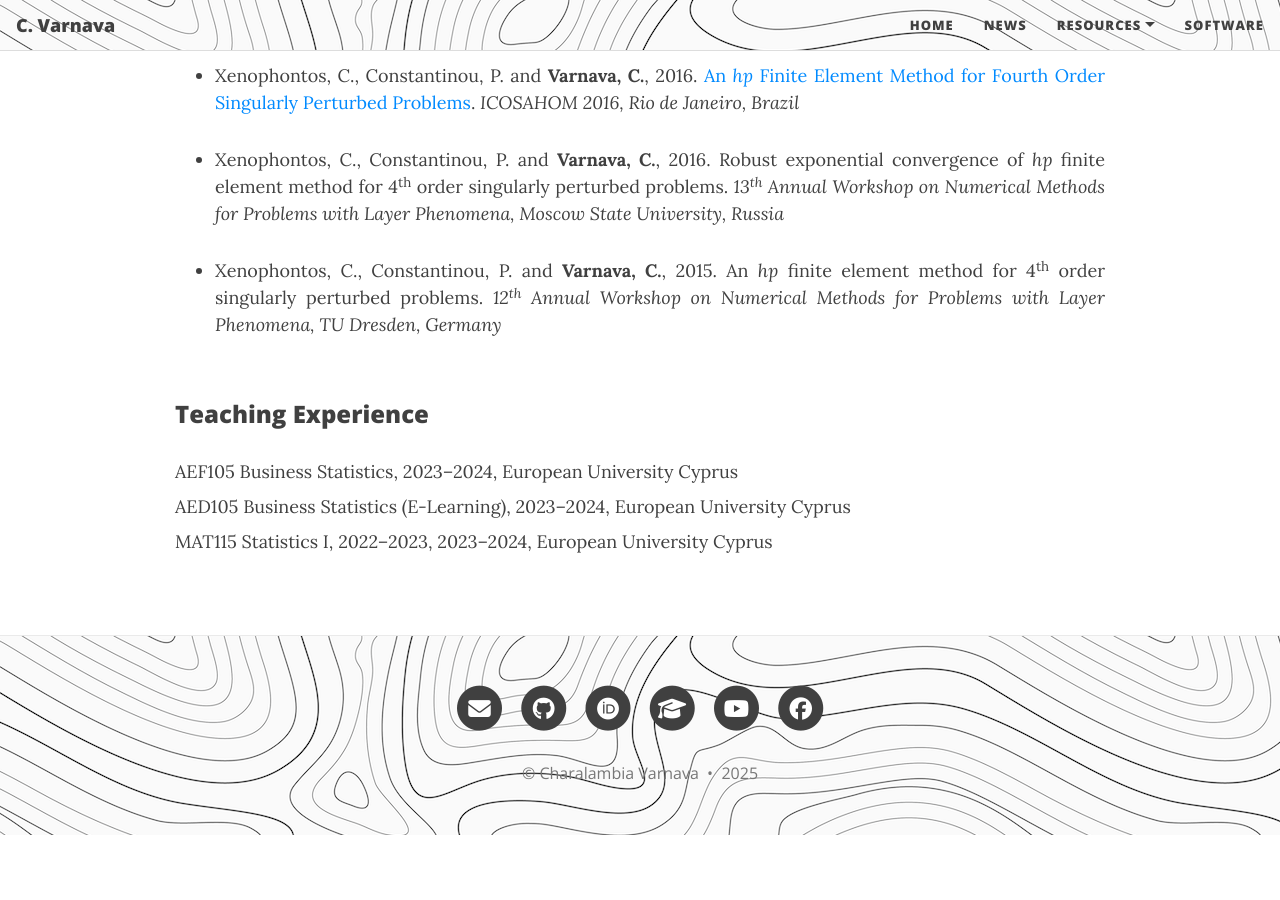
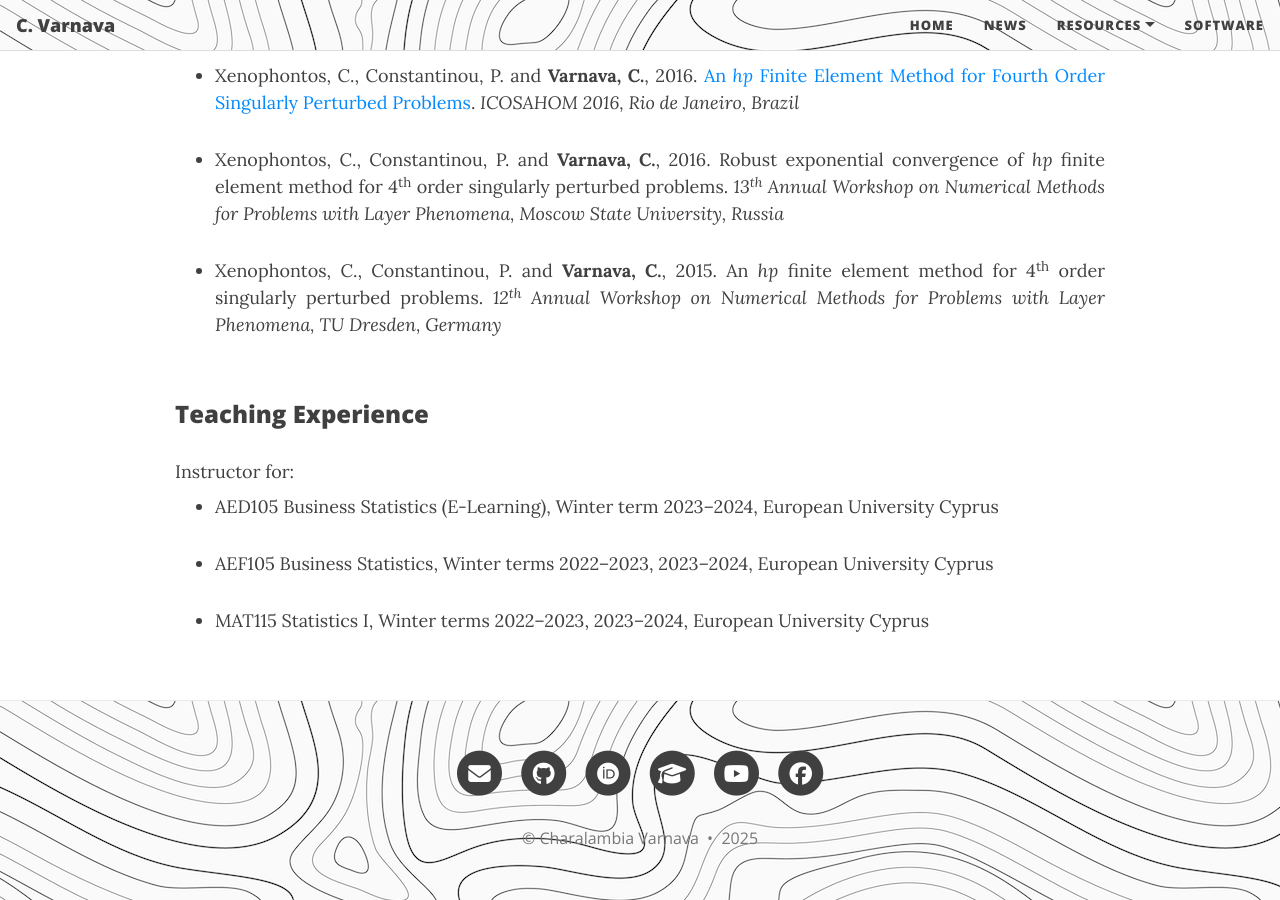
Before and after one commit to ch-var/ch-var.github.io, a Jekyll site: the page built from CV.html, in a window 1280 px wide and 900 px high, scrolled down 5472 px. Built offline with Jekyll 4.4.1, drawn with Linux system fonts in a browser that asks for light colours; formulas are drawn with MathJax 3; before the commit the page ends 6307 px from its top, so only the background shows below that.

Commit message:
Update CV.html

```diff
--- a/CV.html
+++ b/CV.html
@@ -155,9 +155,14 @@ mathjax: true
 </ul>
 <br>
 <p style="font-family: var(--header-font); font-weight: 800; line-height: 1.1; font-size: 1.5rem; margin-top: 1.25rem;">Teaching Experience</p>
-<p align='justify' style="margin-bottom: 8px;">AEF105 Business Statistics, 2023–2024, European University Cyprus</p>
-<p align='justify' style="margin-top: 8px; margin-bottom: 8px;">AED105 Business Statistics (E-Learning), 2023–2024, European University Cyprus</p>
-<p align='justify' style="margin-top: 8px;">MAT115 Statistics I, 2022–2023, 2023–2024, European University Cyprus</p>
+<p align='justify' style="margin-bottom: 8px;">Instructor for:</p>
+<ul>
+<li class="responsive-margin">AED105 Business Statistics (E-Learning), Winter term 2023–2024, European University Cyprus</li>
+<p></p>
+<li class="responsive-margin">AEF105 Business Statistics, Winter terms 2022–2023, 2023–2024, European University Cyprus</li>
+<p></p>
+<li class="responsive-margin">MAT115 Statistics I, Winter terms 2022–2023, 2023–2024, European University Cyprus</li>
+</ul>
 
 <style>
   .responsive-margin {
```
